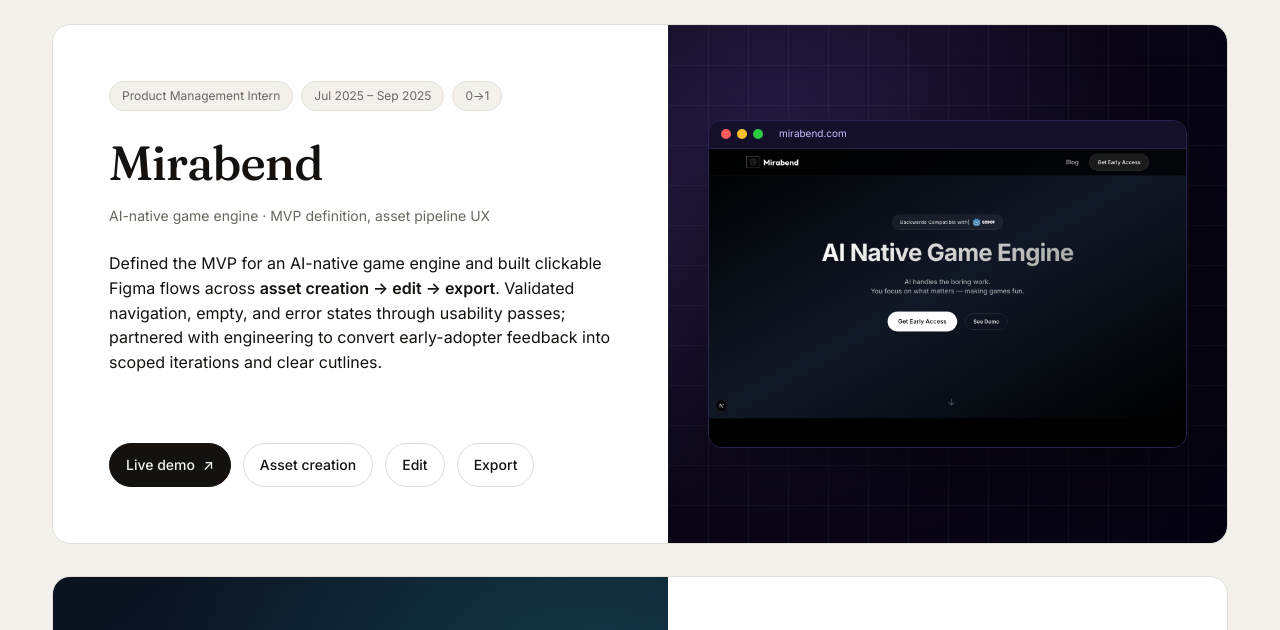
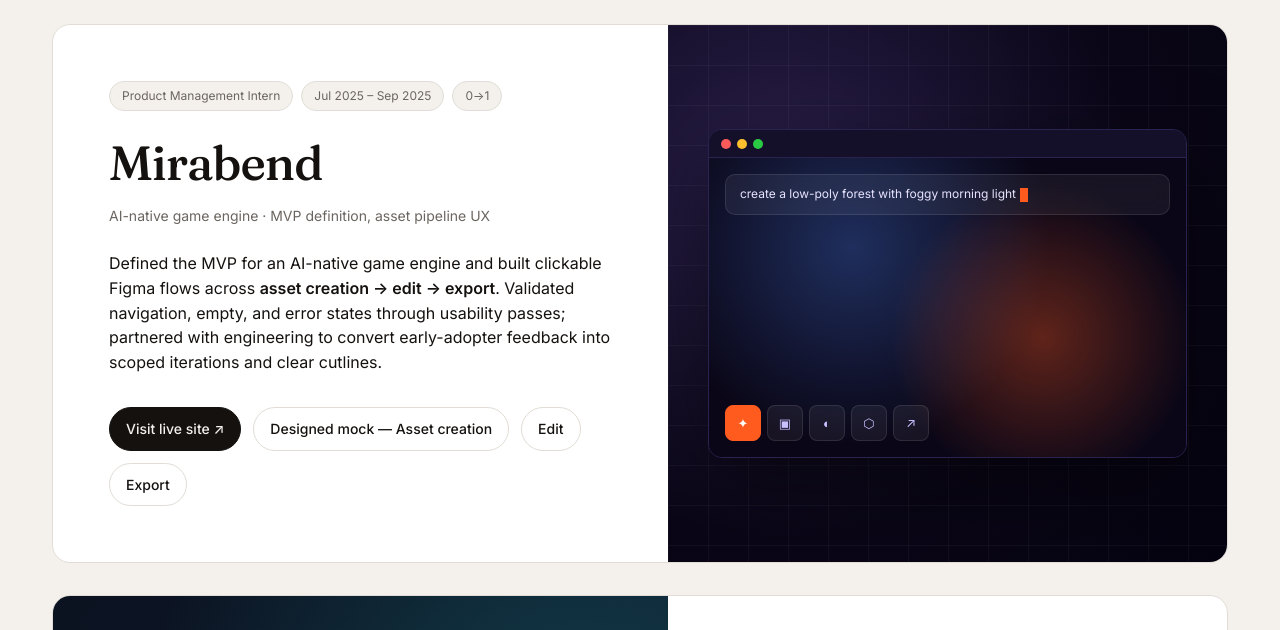
Before and after one commit to Max-DayOneLead/anastasia-karunos-portfolio, a plain HTML site: page index.html in a window 1280 px wide. Shown: the part 1000-1630 px from the top of the page. Drawn offline with Linux system fonts and the light colour scheme.

Commit message:
restore Mirabend designed mock; point primary case links to real mirabend.com and easyclimbtech.com

```diff
--- a/index.html
+++ b/index.html
@@ -626,8 +626,8 @@
           <p class="desc">Defined the MVP for an AI-native game engine and built clickable Figma flows across <strong>asset creation → edit → export</strong>. Validated navigation, empty, and error states through usability passes; partnered with engineering to convert early-adopter feedback into scoped iterations and clear cutlines.</p>
         </div>
         <div class="links">
-          <a class="case-link primary" href="demos/mirabend/index.html">Live demo <span>↗</span></a>
-          <a class="case-link" href="demos/mirabend/index.html">Asset creation</a>
+          <a class="case-link primary" href="https://mirabend.com" target="_blank" rel="noopener">Visit live site ↗</a>
+          <a class="case-link" href="demos/mirabend/index.html">Designed mock — Asset creation</a>
           <a class="case-link" href="demos/mirabend/edit.html">Edit</a>
           <a class="case-link" href="demos/mirabend/export.html">Export</a>
         </div>
@@ -636,9 +636,17 @@
         <div class="device">
           <div class="titlebar">
             <span class="dot r"></span><span class="dot y"></span><span class="dot g"></span>
-            <span style="margin-left: 10px; color: #c9c0ff; font-size: 10px;">mirabend.com</span>
           </div>
-          <img src="public/images/mirabend-landing.png" alt="Mirabend — AI Native Game Engine landing page" style="display: block; width: 100%; height: auto;" />
+          <div class="canvas">
+            <div class="prompt">create a low-poly forest with foggy morning light<span class="caret"></span></div>
+            <div class="toolbar">
+              <div class="tool active">✦</div>
+              <div class="tool">▣</div>
+              <div class="tool">◐</div>
+              <div class="tool">⬡</div>
+              <div class="tool">↗</div>
+            </div>
+          </div>
         </div>
       </div>
     </div>
@@ -729,7 +737,8 @@
           <p class="desc">Led discovery and UX for AI-powered mock-interview experiences. Shipped high-fidelity Figma handoffs for <strong>candidate and coach flows</strong>, synthesized feedback from a 24,000-member Discord into roadmap themes, and ran usability sessions to improve completion rates.</p>
         </div>
         <div class="links">
-          <a class="case-link primary" href="demos/easyclimbtech/index.html">Live demo <span>↗</span></a>
+          <a class="case-link primary" href="https://easyclimbtech.com" target="_blank" rel="noopener">Visit live site ↗</a>
+          <a class="case-link" href="demos/easyclimbtech/index.html">Designed mock — Dashboard</a>
           <a class="case-link" href="demos/easyclimbtech/interview.html">Interview flow</a>
         </div>
       </div>
```
Also changed, not shown: public/images/easyclimbtech-landing.png (deleted), public/images/mirabend-landing.png (deleted).
